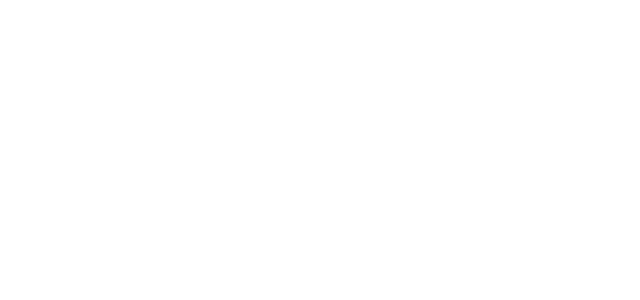
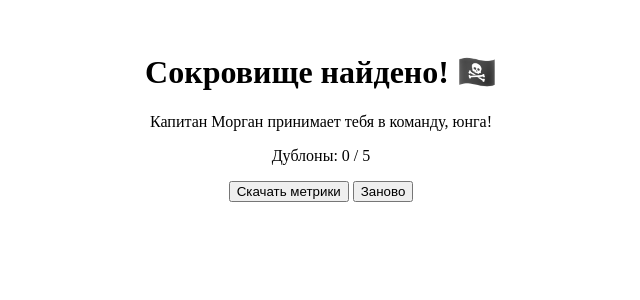
Before and after one commit to Adventure-Engine/poc, a React (Vite) app: page /#/finale in a window 1280 px wide. Before the commit this address had no page. Shown: the top 300 px of the page, without its empty margins (319-959 px from the left). Built offline with nearby package versions, Linux system fonts and the light colour scheme.

Commit message:
feat(ui): inventory, collection bar and finale screen with telemetry export
Add real Inventory component, CollectionBar (dublon count), FinaleScreen
(win message, secret line, telemetry download, reset), /finale route, and
dublon-find trigger in PlayScreen (hint + collect button at target location).

```diff
--- a/src/App.tsx
+++ b/src/App.tsx
@@ -2,6 +2,7 @@
 import StartScreen from './ui/screens/StartScreen'
 import PlayScreen from './ui/screens/PlayScreen'
 import AuthorScreen from './author/AuthorScreen'
+import FinaleScreen from './ui/screens/FinaleScreen'
 
 export default function App() {
   return (
@@ -9,6 +10,7 @@
       <Route path="/" element={<StartScreen />} />
       <Route path="/play" element={<PlayScreen />} />
       <Route path="/author" element={<AuthorScreen />} />
+      <Route path="/finale" element={<FinaleScreen />} />
     </Routes>
   )
 }
--- /dev/null
+++ b/src/ui/components/CollectionBar.tsx
@@ -0,0 +1,7 @@
+import { useGameStore } from '../../store/gameStore'
+
+export default function CollectionBar() {
+  const collected = useGameStore((s) => s.collectedDublons.length)
+  const total = useGameStore((s) => s.scenario.dublons.length)
+  return <p>Дублоны: {collected} / {total}</p>
+}
--- a/src/ui/components/Inventory.tsx
+++ b/src/ui/components/Inventory.tsx
@@ -1 +1,12 @@
-export default function Inventory() { return null }
+import { useGameStore } from '../../store/gameStore'
+
+export default function Inventory() {
+  const inventory = useGameStore((s) => s.inventory)
+  if (inventory.length === 0) return null
+  return (
+    <section aria-label="Инвентарь" style={{ marginTop: 16 }}>
+      <h3>Инвентарь</h3>
+      <ul>{inventory.map((i) => <li key={i}>{i}</li>)}</ul>
+    </section>
+  )
+}
--- /dev/null
+++ b/src/ui/screens/FinaleScreen.tsx
@@ -0,0 +1,31 @@
+import { useNavigate } from 'react-router-dom'
+import { useGameStore } from '../../store/gameStore'
+import CollectionBar from '../components/CollectionBar'
+import { exportLog } from '../../telemetry/log'
+
+export default function FinaleScreen() {
+  const navigate = useNavigate()
+  const reset = useGameStore((s) => s.reset)
+  const allDublons = useGameStore((s) => s.collectedDublons.length === s.scenario.dublons.length)
+
+  const download = () => {
+    const blob = new Blob([exportLog()], { type: 'application/json' })
+    const url = URL.createObjectURL(blob)
+    const a = document.createElement('a')
+    a.href = url; a.download = 'telemetry.json'; a.click()
+    URL.revokeObjectURL(url)
+  }
+
+  return (
+    <main style={{ padding: 24, textAlign: 'center' }}>
+      <h1>Сокровище найдено! 🏴‍☠️</h1>
+      <p>Капитан Морган принимает тебя в команду, юнга!</p>
+      {allDublons && <p>Ты собрал ВСЕ дублоны — секрет открыт!</p>}
+      <CollectionBar />
+      <div style={{ marginTop: 16 }}>
+        <button onClick={download}>Скачать метрики</button>{' '}
+        <button onClick={() => { reset(); navigate('/') }}>Заново</button>
+      </div>
+    </main>
+  )
+}
--- a/src/ui/screens/PlayScreen.tsx
+++ b/src/ui/screens/PlayScreen.tsx
@@ -36,6 +36,12 @@
   const atTarget = !location || state.atLocationId === location.id
   const hint = location && pos ? proximityHint(location.geo, pos) : 'cold'
 
+  const uncollectedDublon = atTarget && location
+    ? state.scenario.dublons.find(
+        (d) => d.locationId === location.id && !state.collectedDublons.includes(d.id)
+      ) ?? null
+    : null
+
   return (
     <main style={{ padding: 24 }}>
       {location && !atTarget && (
@@ -48,6 +54,14 @@
         </section>
       )}
       {atTarget && <EventPanel step={step} />}
+      {uncollectedDublon && (
+        <section style={{ marginTop: 12 }}>
+          <p>{uncollectedDublon.hint}</p>
+          <button onClick={() => dispatch({ type: 'COLLECT_DUBLON', dublonId: uncollectedDublon.id }, Date.now())}>
+            Я нашёл дублон! 🪙
+          </button>
+        </section>
+      )}
       <Inventory />
     </main>
   )
```
Also changed, not shown: 2 other files (tests, documents, lock files or other folders).
